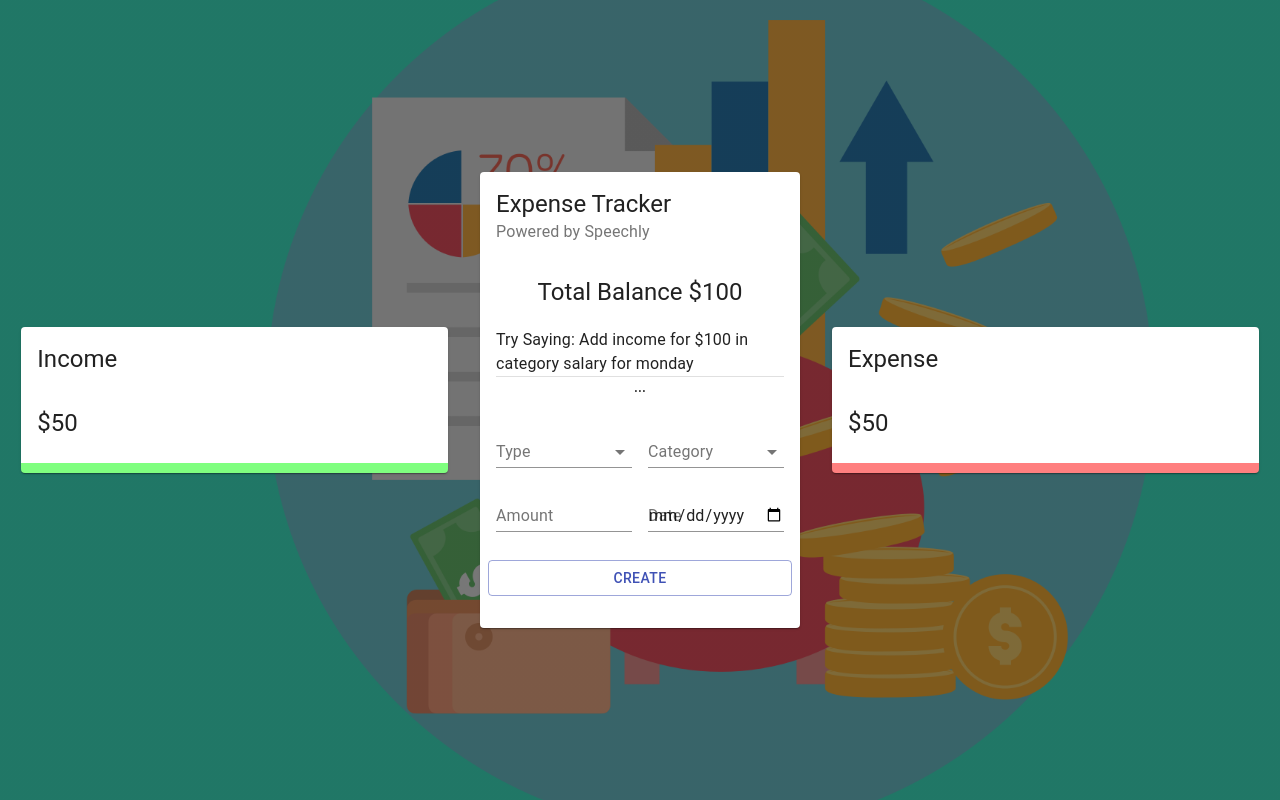
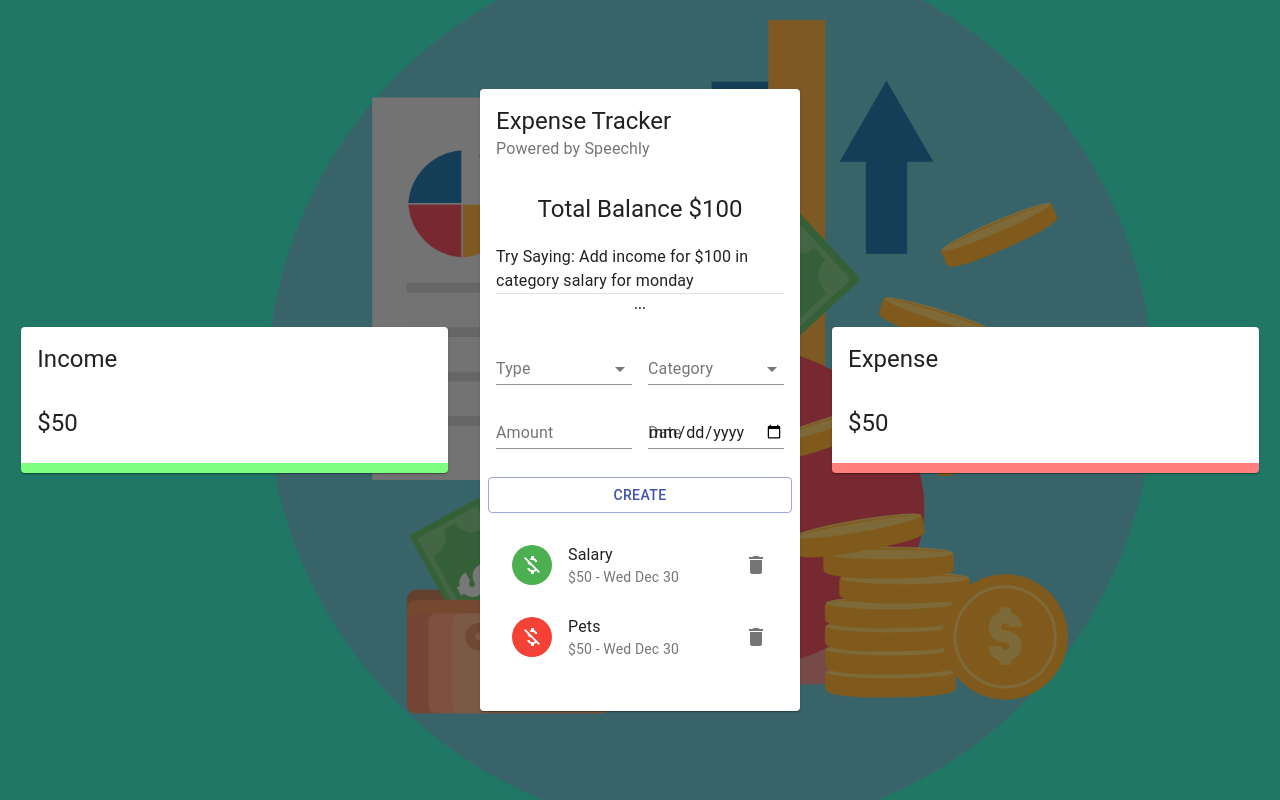
Before and after one commit to mariosknl/expense_tracker_react, a React (Create React App) app: page / in a window 1280 px wide. Built offline with nearby package versions, Linux system fonts and the light colour scheme.

Commit message:
List component created

```diff
--- /dev/null
+++ b/src/components/Main/List/List.jsx
@@ -0,0 +1,80 @@
+import React from "react";
+import {
+  List as MUIList,
+  ListItem,
+  ListItemAvatar,
+  ListItemText,
+  Avatar,
+  ListItemSecondaryAction,
+  IconButton,
+  Slide,
+} from "@material-ui/core";
+import { Delete, MoneyOff } from "@material-ui/icons";
+
+import useStyles from "./styles";
+
+const List = () => {
+  const classes = useStyles();
+
+  const transactions = [
+    {
+      id: 1,
+      type: "Income",
+      category: "Salary",
+      amount: 50,
+      date: "Wed Dec 30",
+    },
+    {
+      id: 2,
+      type: "Expense",
+      category: "Pets",
+      amount: 50,
+      date: "Wed Dec 30",
+    },
+    {
+      id: 3,
+      type: "Income",
+      category: "Business",
+      amount: 150,
+      date: "Wed Dec 18",
+    },
+  ];
+  return (
+    <MUIList dense={false} className={classes.list}>
+      {transactions.map((transaction) => (
+        <Slide
+          direction="down"
+          in
+          mountOnEnter
+          unmountOnExit
+          key={transaction.id}
+        >
+          <ListItem>
+            <ListItemAvatar>
+              <Avatar
+                className={
+                  transaction.type === "Income"
+                    ? classes.avatarIncome
+                    : classes.avatarExpense
+                }
+              >
+                <MoneyOff />
+              </Avatar>
+            </ListItemAvatar>
+            <ListItemText
+              primary={transaction.category}
+              secondary={`$${transaction.amount} - ${transaction.date}`}
+            />
+            <ListItemSecondaryAction>
+              <IconButton edge="end" aria-label="delete" onClick="">
+                <Delete />
+              </IconButton>
+            </ListItemSecondaryAction>
+          </ListItem>
+        </Slide>
+      ))}
+    </MUIList>
+  );
+};
+
+export default List;
--- /dev/null
+++ b/src/components/Main/List/styles.js
@@ -0,0 +1,17 @@
+import { makeStyles } from "@material-ui/core/styles";
+import { red, green } from "@material-ui/core/colors";
+
+export default makeStyles((theme) => ({
+  avatarIncome: {
+    color: "#fff",
+    backgroundColor: green[500],
+  },
+  avatarExpense: {
+    color: theme.palette.getContrastText(red[500]),
+    backgroundColor: red[500],
+  },
+  list: {
+    maxHeight: "150px",
+    overflow: "auto",
+  },
+}));
--- a/src/components/Main/Main.jsx
+++ b/src/components/Main/Main.jsx
@@ -10,6 +10,7 @@
 
 import useStyles from "./styles";
 import Form from "./Form/Form";
+import List from "./List/List";
 
 const Main = () => {
   const classes = useStyles();
@@ -33,7 +34,7 @@
       <CardContent className={classes.cartContent}>
         <Grid container spacing={2}>
           <Grid item xs={12}>
-            {/* List */}
+            <List />
           </Grid>
         </Grid>
       </CardContent>
```
Also changed, not shown: 1 other file (tests, documents, lock files or other folders).
